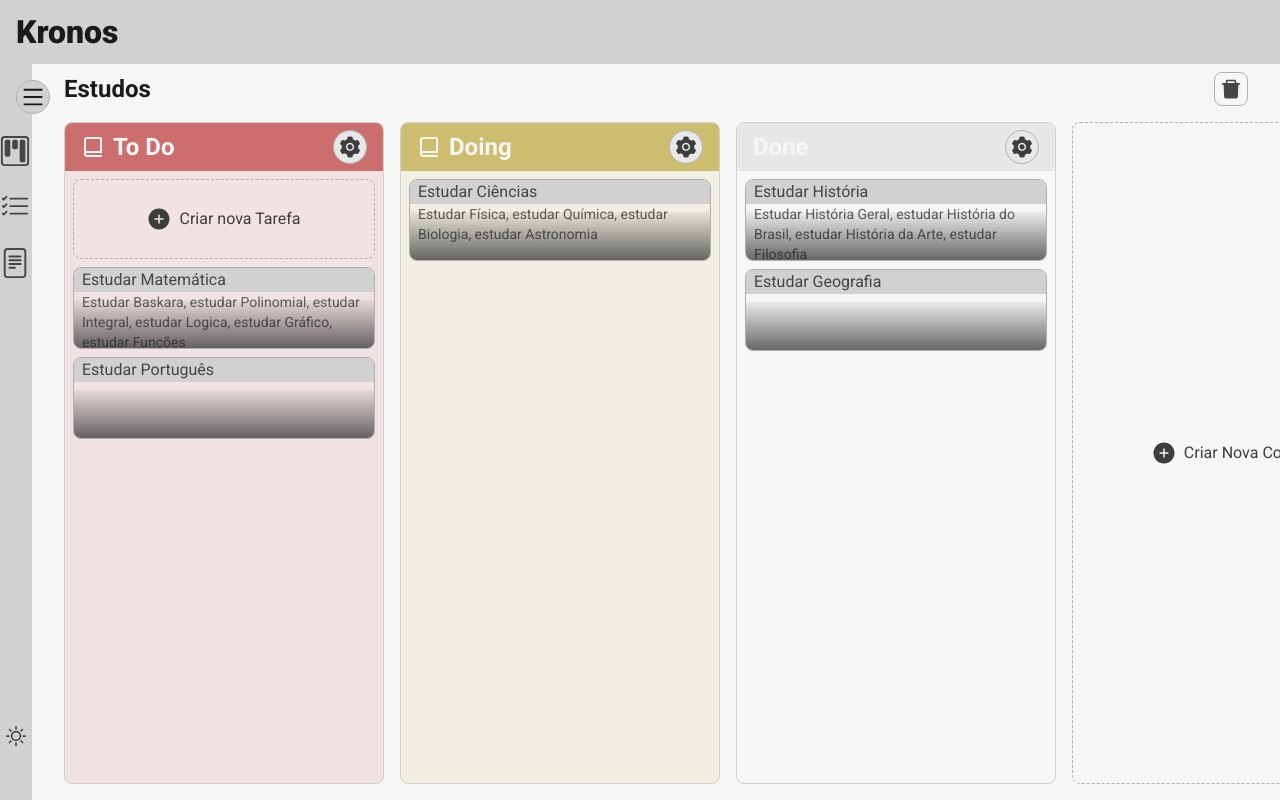
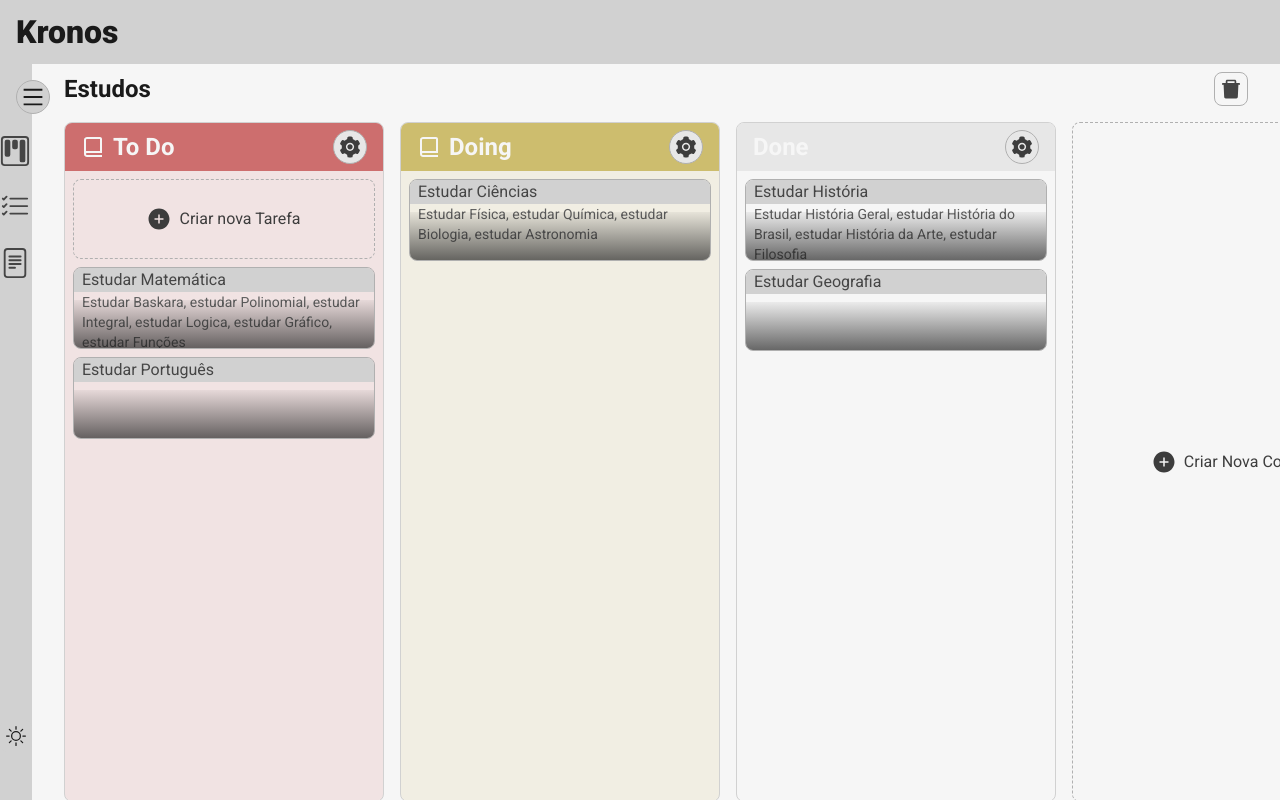
Before and after one commit to Bernardopog/kronos-app, a Next.js app in the folder apps/frontend/: page /kanbanlist/1234567890abcdef in a window 1280 px wide. Built offline with nearby package versions, Linux system fonts and the light colour scheme.

Commit message:
style(frontend): change Kanban Column style

```diff
--- a/apps/frontend/src/app/(pages)/(private)/kanbanlist/[kanban]/page.tsx
+++ b/apps/frontend/src/app/(pages)/(private)/kanbanlist/[kanban]/page.tsx
@@ -46,12 +46,13 @@ export default function Kanban() {
   return (
     <main
       id="main"
-      className="page px-8 pb-4 flex flex-col gap-4 overflow-x-auto scrollbar-thin scrollbar-track-transparent scrollbar-thumb-woodsmoke-950"
+      className="page px-8 pb-4 flex flex-col gap-4 overflow-x-auto overflow-y-clip scrollbar-thin scrollbar-track-transparent scrollbar-thumb-woodsmoke-950
+      dark:scrollbar-thumb-woodsmoke-600"
     >
       <header className="flex items-center justify-between">
         {editingTitle ? (
           <h2
-            className="font-bold text-2xl text-woodsmoke-950 dark:text-woodsmoke-50 ease-in-out duration-300"
+            className="font-bold w-[20%] text-2xl text-woodsmoke-950 dark:text-woodsmoke-50 ease-in-out duration-300"
             onClick={() => {
               setEditingTitle(true);
             }}
@@ -62,7 +63,7 @@ export default function Kanban() {
           <input
             type="text"
             value={kanbanTitle}
-            className="w-[60%] font-bold text-2xl text-woodsmoke-950 dark:text-woodsmoke-50 bg-transparent ease-in-out duration-300 truncate"
+            className="w-[30%] font-bold text-2xl text-woodsmoke-950 dark:text-woodsmoke-50 bg-transparent ease-in-out duration-300 truncate"
             onChange={(ev) => setKanbanTitle(ev.target.value)}
             onBlur={() => {
               updateKanban(kanbanTitle);
--- a/apps/frontend/src/components/KanbanPage/KanbanColumn.tsx
+++ b/apps/frontend/src/components/KanbanPage/KanbanColumn.tsx
@@ -53,7 +53,7 @@ export default function KanbanColumn({
         setIsDragOver(false);
         dragDrop(ev, column.id);
       }}
-      className={`min-w-80 max-w-80 rounded-lg border border-woodsmoke-200 overflow-clip duration-300 ease-in-out
+      className={`min-w-80 max-w-80 min-h-[85vh] max-h-[85vh] rounded-lg border border-woodsmoke-200 overflow-clip duration-300 ease-in-out
       dark:border-woodsmoke-800
       hover:shadow-btn hover:shadow-woodsmoke-800/25
       ${isDragOver && "shadow-btn shadow-woodsmoke-800/50"}
@@ -103,7 +103,7 @@ export default function KanbanColumn({
             label="Criar nova Tarefa"
           />
         )}
-        <ul className="flex flex-col gap-2 h-[calc(100%-3rem)] p-2 overflow-y-auto scrollbar-thin scrollbar-track-transparent scrollbar-thumb-woodsmoke-950">
+        <ul className="flex flex-col gap-2 h-[calc(100vh-18rem)] p-2 overflow-y-auto scrollbar-none">
           {taskList
             .filter((task) => column.tasksId.includes(task.id))
             .map((task) => (
```
